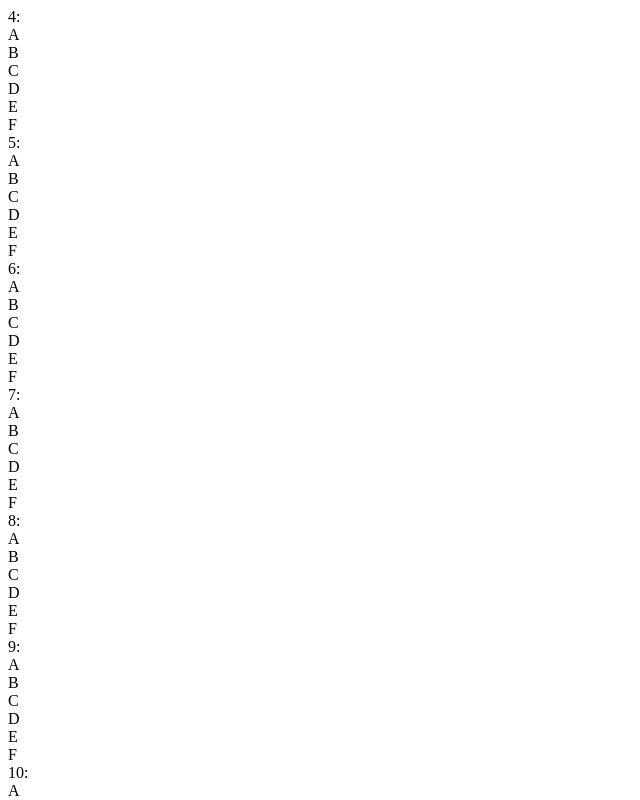
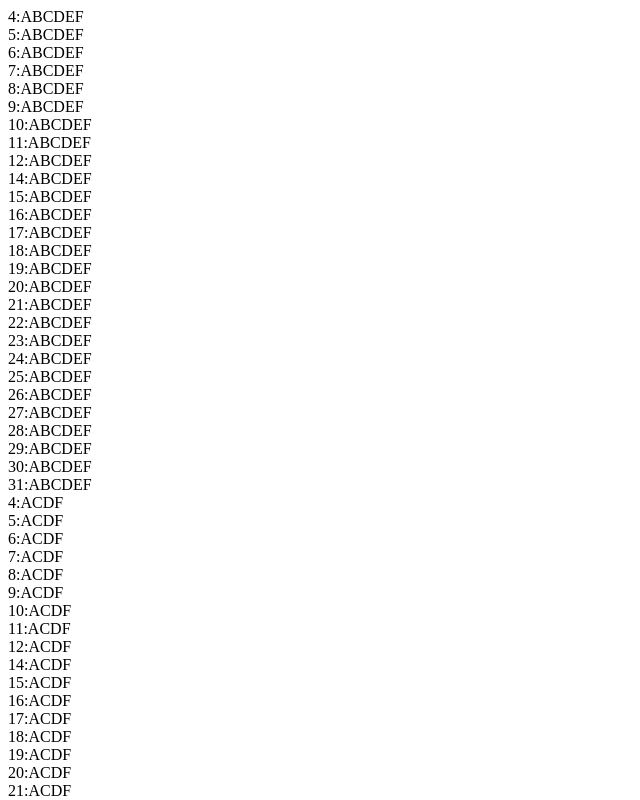
Before and after one commit to ddfilipov/plane-seats, a Next.js app: page / in a window 1280 px wide. Shown: the top 800 px of the page, without its empty margins (0-640 px from the left). Built offline with nearby package versions, Linux system fonts and the light colour scheme.

Commit message:
installed styled-components

```diff
--- a/package.json
+++ b/package.json
@@ -18,6 +18,10 @@
     "next": "13.3.0",
     "react": "18.2.0",
     "react-dom": "18.2.0",
+    "styled-components": "^5.3.9",
     "typescript": "5.0.4"
+  },
+  "devDependencies": {
+    "@types/styled-components": "^5.1.26"
   }
 }
--- a/src/components/SeatRow.tsx
+++ b/src/components/SeatRow.tsx
@@ -1,20 +1,26 @@
 import { FC } from "react";
 import { seats } from "../data/plane-seats";
 import { Row, SegmentSeatMap } from "../types/IPlaneSeats";
+import styled from "styled-components";
 
 interface SeatRowProps {
     row: Row;
     rowNumber: number;
 }
 
+const Container = styled.div`
+    display: flex;
+    flex-direction: row;
+`;
+
 const SeatRow: FC<SeatRowProps> = ({ row, rowNumber }) => {
     return (
-        <div>
+        <Container>
             {rowNumber}:
             {row.seats.map((seat) => (
                 <div>{seat.seatLetter}</div>
             ))}
-        </div>
+        </Container>
     );
 };
 
```
Also changed, not shown: 1 other file (tests, documents, lock files or other folders).
